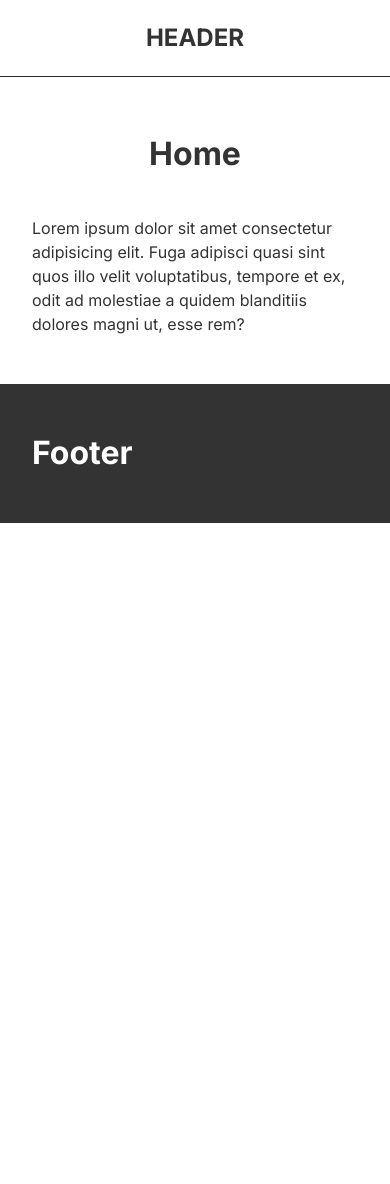
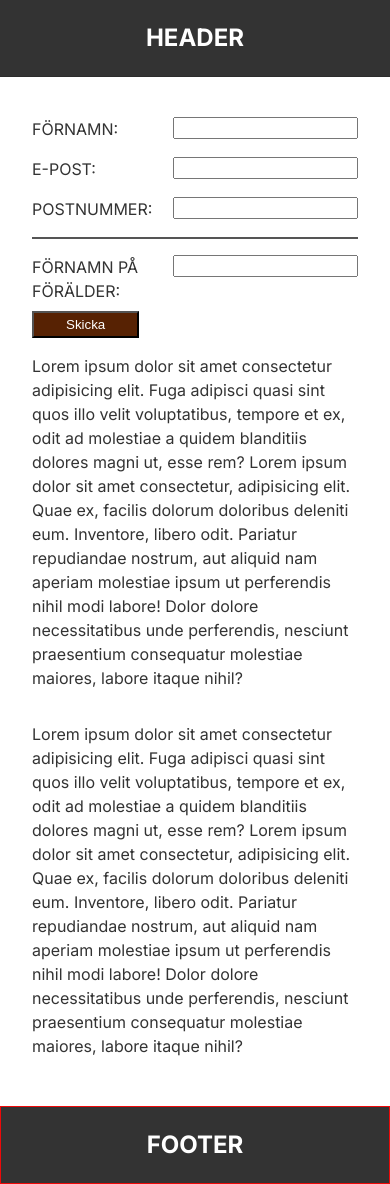
Before and after one commit to adetokunbo-adenuga/seb_tech_programme_case, a Next.js app: page / in a window 390 px wide. Before the commit the page ends 844 px from the top, so only its background shows below. Built offline with nearby package versions, Linux system fonts and the light colour scheme.

Commit message:
mobile form configured. First draft.

```diff
--- a/app/globals.css
+++ b/app/globals.css
@@ -24,3 +24,16 @@ main {
   align-items: center;
   flex-direction: column;
 }
+
+header {
+  position: sticky;
+  top: 0;
+}
+footer {
+  margin-top: auto;
+}
+
+/* .form-container {
+  display: flex;
+  align-items: center;
+} */
--- a/app/layout.tsx
+++ b/app/layout.tsx
@@ -20,9 +20,13 @@ export default function RootLayout({
   return (
     <html lang="en">
       <body className={inter.className}>
-        <Header />
+        <header>
+          <Header />
+        </header>
         {children}
-        <Footer />
+        <footer>
+          <Footer />
+        </footer>
       </body>
     </html>
   );
--- a/app/page.tsx
+++ b/app/page.tsx
@@ -1,11 +1,28 @@
+import Form from "@/components/forms/Form";
+
 export default function Home() {
   return (
     <main>
-      <h1>Home</h1>
+      <Form />
       <p>
         Lorem ipsum dolor sit amet consectetur adipisicing elit. Fuga adipisci
         quasi sint quos illo velit voluptatibus, tempore et ex, odit ad
-        molestiae a quidem blanditiis dolores magni ut, esse rem?
+        molestiae a quidem blanditiis dolores magni ut, esse rem? Lorem ipsum
+        dolor sit amet consectetur, adipisicing elit. Quae ex, facilis dolorum
+        doloribus deleniti eum. Inventore, libero odit. Pariatur repudiandae
+        nostrum, aut aliquid nam aperiam molestiae ipsum ut perferendis nihil
+        modi labore! Dolor dolore necessitatibus unde perferendis, nesciunt
+        praesentium consequatur molestiae maiores, labore itaque nihil?
+      </p>
+      <p>
+        Lorem ipsum dolor sit amet consectetur adipisicing elit. Fuga adipisci
+        quasi sint quos illo velit voluptatibus, tempore et ex, odit ad
+        molestiae a quidem blanditiis dolores magni ut, esse rem? Lorem ipsum
+        dolor sit amet consectetur, adipisicing elit. Quae ex, facilis dolorum
+        doloribus deleniti eum. Inventore, libero odit. Pariatur repudiandae
+        nostrum, aut aliquid nam aperiam molestiae ipsum ut perferendis nihil
+        modi labore! Dolor dolore necessitatibus unde perferendis, nesciunt
+        praesentium consequatur molestiae maiores, labore itaque nihil?
       </p>
     </main>
   );
--- a/components/footer/Footer.tsx
+++ b/components/footer/Footer.tsx
@@ -5,7 +5,7 @@ export const Footer = () => {
   return (
     <footer>
       <div className={script.footer}>
-        <h1>Footer</h1>
+        <h2>FOOTER</h2>
       </div>
     </footer>
   );
--- a/components/footer/footer.module.css
+++ b/components/footer/footer.module.css
@@ -1,6 +1,9 @@
 .footer {
   background: #333;
   color: #fff;
-  padding: 1.5rem 2rem;
-  margin-top: auto;
+  display: flex;
+  align-items: center;
+  justify-content: center;
+  flex-wrap: wrap;
+  border: 1px solid #ee0909;
 }
--- /dev/null
+++ b/components/forms/Form.tsx
@@ -0,0 +1,30 @@
+import script from "./form.module.css";
+
+const Form = () => {
+  return (
+    <div className={script.container}>
+      <form action="">
+        <div className={script.input_container}>
+          <label>FÖRNAMN: </label>
+          <input type="text" name="name" />
+        </div>
+        <div className={script.input_container}>
+          <label>E-POST: </label>
+          <input type="text" name="email" />
+        </div>
+        <div className={script.input_container}>
+          <label>POSTNUMMER: </label>
+          <input type="text" name="post-number" />
+        </div>
+        <hr className={script.line} />
+        <div className={script.input_container}>
+          <label>FÖRNAMN PÅ FÖRÄLDER: </label>
+          <input type="text" name="förälder" />
+        </div>
+        <input type="submit" className={script.button} value="Skicka" />
+      </form>
+    </div>
+  );
+};
+
+export default Form;
--- /dev/null
+++ b/components/forms/form.module.css
@@ -0,0 +1,26 @@
+.container {
+  display: flex;
+  flex-direction: column;
+  align-items: flex-start;
+}
+
+.line {
+  border: 1px solid #555;
+}
+
+.input_container {
+  display: flex;
+  justify-content: space-between;
+  padding-top: 0.5em;
+  padding-bottom: 0.5em;
+}
+
+.input_container input {
+  height: 1.25em;
+}
+
+.button {
+  padding: 4px 32px;
+  background: #572203;
+  color: #fff;
+}
--- a/components/header/header.module.css
+++ b/components/header/header.module.css
@@ -1,4 +1,8 @@
 .nav {
+  background: #333;
+  color: #fff;
+  position: sticky;
+  top: 0;
   width: 100%;
   display: flex;
   align-items: center;
```
